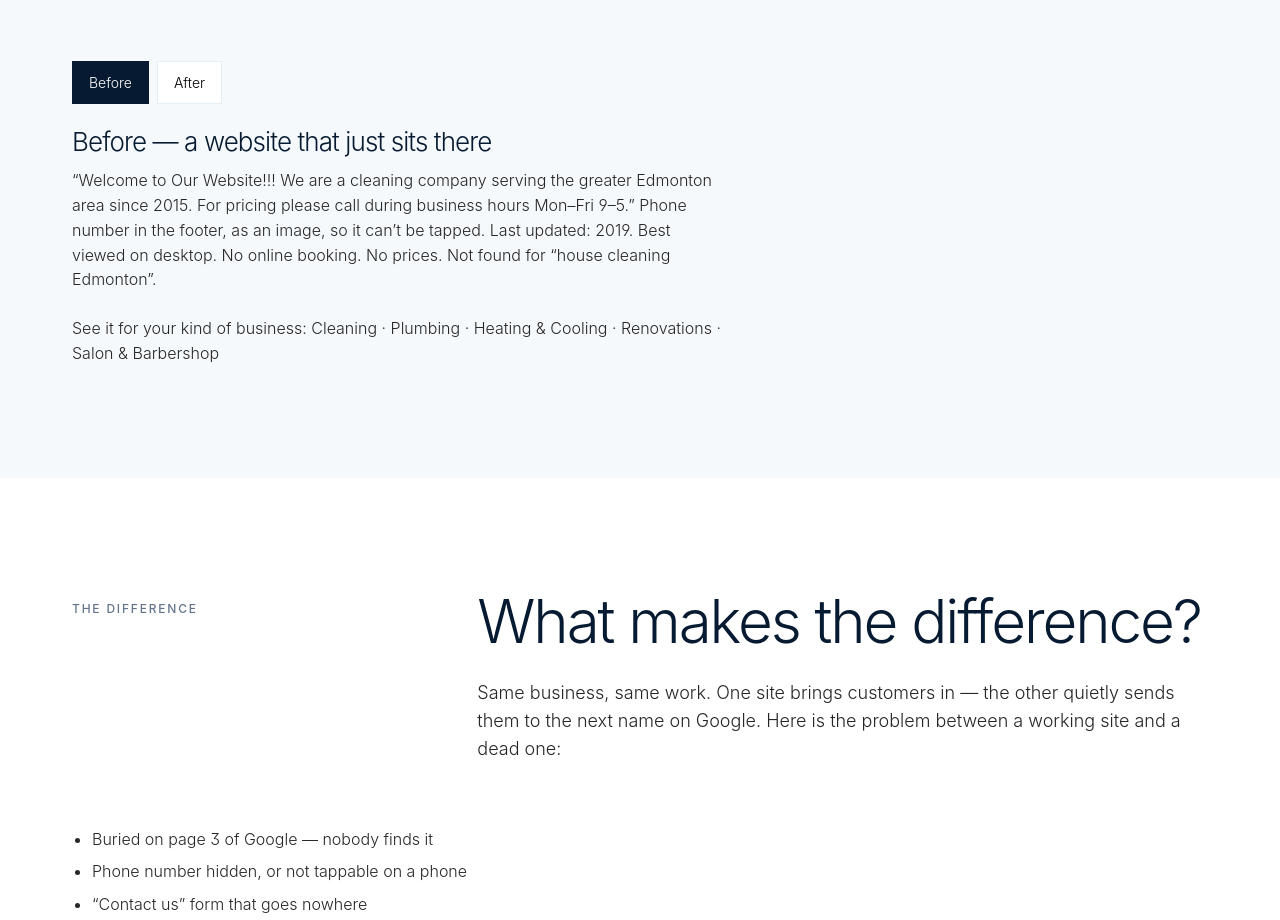
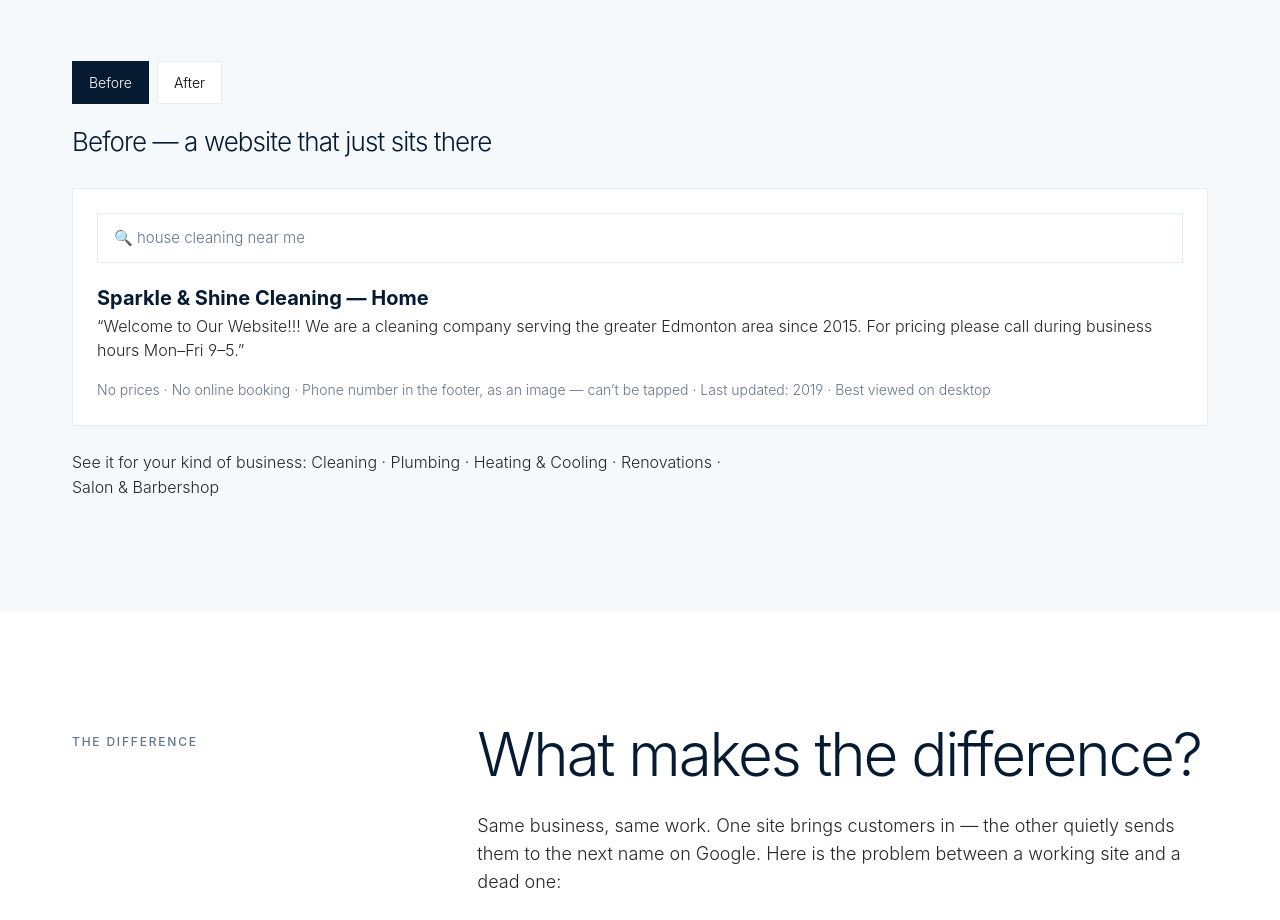
Before and after one commit to sergeyalyosh-cmd/local-ai-geeks-landing, a plain HTML site: page version-6-dima-edits.html in a window 1280 px wide. Shown: the part 2107-3027 px from the top of the page. Drawn offline with Linux system fonts and the light colour scheme.

Commit message:
Before panel: replace descriptive text with a matching visual mock of the dead site (Dima's call)

```diff
--- a/version-6-dima-edits.html
+++ b/version-6-dima-edits.html
@@ -35,7 +35,7 @@
 
 <section class="section example"><div class="wrap"><div class="section-head"><div class="eyebrow">A worked example</div><div><h2>Same cleaning company. Two very different phones.</h2><p><strong>Example, not a real client.</strong> The business name, reviews and numbers below are an illustration of what changes — the work is the same, the customers can finally reach it.</p></div></div>
 <div class="ba-toggle" role="group" aria-label="Before and after"><button type="button" id="baBeforeBtn" aria-pressed="true">Before</button><button type="button" id="baAfterBtn" aria-pressed="false">After</button></div>
-<div class="ba-panel show" id="baBefore"><h3>Before — a website that just sits there</h3><p>“Welcome to Our Website!!! We are a cleaning company serving the greater Edmonton area since 2015. For pricing please call during business hours Mon–Fri 9–5.” Phone number in the footer, as an image, so it can&rsquo;t be tapped. Last updated: 2019. Best viewed on desktop. No online booking. No prices. Not found for “house cleaning Edmonton”.</p></div>
+<div class="ba-panel show" id="baBefore"><h3>Before — a website that just sits there</h3><div class="mock"><div class="search">🔍 house cleaning near me</div><div class="result"><strong>Sparkle &amp; Shine Cleaning — Home</strong><br>“Welcome to Our Website!!! We are a cleaning company serving the greater Edmonton area since 2015. For pricing please call during business hours Mon–Fri 9–5.”</div><div class="call" style="color:var(--muted);font-size:14px">No prices · No online booking · Phone number in the footer, as an image — can&rsquo;t be tapped · Last updated: 2019 · Best viewed on desktop</div></div></div>
 <div class="ba-panel" id="baAfter"><h3>After — Sparkle &amp; Shine Cleaning, Edmonton</h3><p>House cleaning in Edmonton, booked in 2 minutes. ★★★★★ 5.0 from local customers. One-tap call. Instant quote. Book online any time. Shows up when Edmonton searches “house cleaning near me”. Price ballpark in 30 seconds — no phone tag. Owner gets the lead with home size and date already filled in. Same crew, same work — the phone just rings more.</p><div class="mock"><div class="search">🔍 house cleaning near me</div><div class="result"><strong>Sparkle &amp; Shine Cleaning</strong><br><span class="stars">★★★★★</span> 5.0 · Open now · Book online<br>House cleaning in Edmonton — booked in 2 minutes</div><div class="call"><a class="btn btn-primary" href="#contact">☎ Call now</a> <a class="btn btn-light" href="#calculator" style="color:var(--fg);border-color:var(--border)">Get an instant quote</a></div></div></div>
 <p style="margin-top:24px">See it for your kind of business: Cleaning · Plumbing · Heating &amp; Cooling · Renovations · Salon &amp; Barbershop</p></div></section>
 <section class="section difference"><div class="wrap"><div class="section-head"><div class="eyebrow">The difference</div><div><h2>What makes the difference?</h2><p>Same business, same work. One site brings customers in — the other quietly sends them to the next name on Google. Here is the problem between a working site and a dead one:</p></div></div><div class="ba-panel show"><ul><li>Buried on page 3 of Google — nobody finds it</li><li>Phone number hidden, or not tappable on a phone</li><li>“Contact us” form that goes nowhere</li><li>No prices, no booking — visitors leave and call the next name</li><li>Slow, dated, and it makes a good business look closed</li></ul></div></div></section>
```
